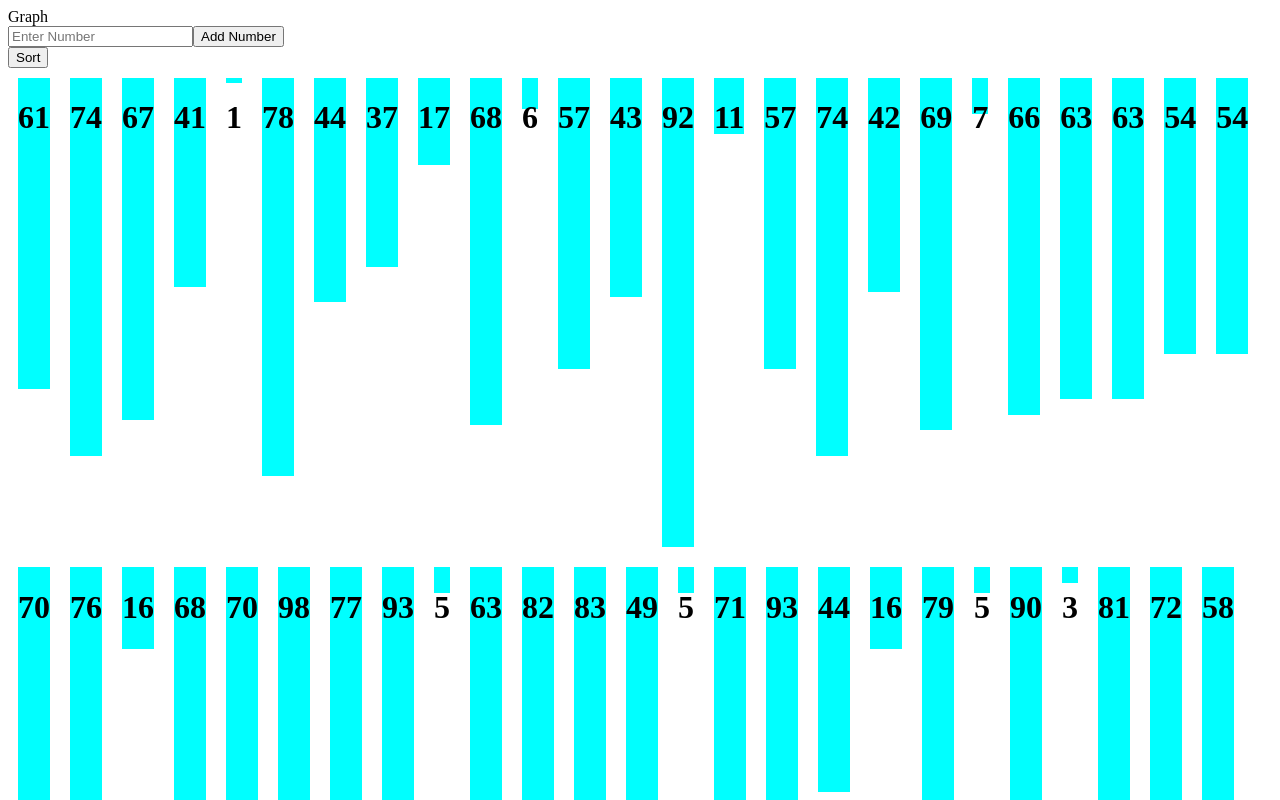
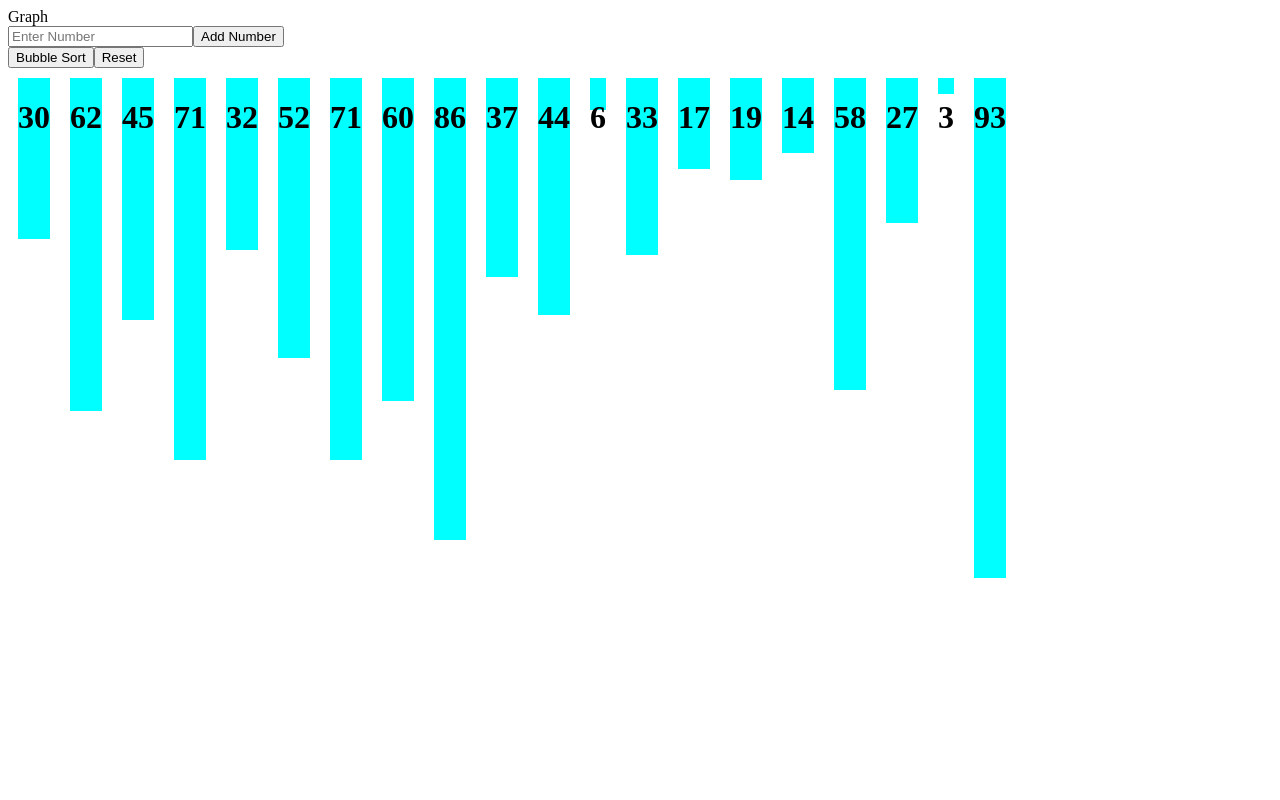
Before and after one commit to Bryanromerou/sorting-visualizer, a React (Create React App) app: page / in a window 1280 px wide. Shown: the top 800 px of the page. Built offline with nearby package versions, Linux system fonts and the light colour scheme; the HTML template or start-up script is replaced by a standard one.

Commit message:
change button name to bubble sort

```diff
--- a/src/App.css
+++ b/src/App.css
@@ -8,3 +8,7 @@
     display: flex;
     flex-wrap: wrap;
 }
+
+.compared{
+    background-color: brown;
+}
--- a/src/App.js
+++ b/src/App.js
@@ -1,5 +1,4 @@
 import './App.css';
-import Graph from './components/Graph';
 import GraphClassComponent from './components/GraphClassComponent';
 
 function App() {
@@ -7,7 +6,6 @@ function App() {
     <div className="App">
       Graph
       <GraphClassComponent/>
-      <Graph/>
     </div>
   );
 }
--- a/src/components/GraphClassComponent.js
+++ b/src/components/GraphClassComponent.js
@@ -21,20 +21,7 @@ class GraphClassComponent extends Component {
     }
 
     componentDidMount(){
-
-        //Seeding the Data
-        const seedArr = [];
-        let largest = 1;
-        for(let i = 0; i< 50;i++){
-            const num = getRandomInt(100)+1;
-            if (num>largest) largest = num;
-            seedArr.push(num);
-        }
-        const newRows = seedArr.map((elem,index)=>{
-            return <Row key = {index} number={elem} largestNum={largest}/>
-        });
-        this.setState({arrOfNums: seedArr, rows: newRows, largestNum:largest})
-
+        this.reset();
     }
 
     submitHandler = (e) =>{
@@ -52,7 +39,7 @@ class GraphClassComponent extends Component {
                 }
                 tempArr.push(number);
                 const newRows = tempArr.map((elem,index)=>{
-                    return <Row key = {index} number={elem} largestNum={newLargest}/>
+                    return <Row key = {index} number={elem} largestNum={newLargest} beingCompared = {false}/>
                 });
 
                 return {arrOfNums: tempArr, inputVal : "", rows: newRows, largestNum:newLargest}
@@ -62,7 +49,7 @@ class GraphClassComponent extends Component {
 
     }
 
-    sorter = async() =>{
+    quickSort = async() =>{
 
         let arr = this.state.arrOfNums;
         var len = arr.length;
@@ -74,14 +61,32 @@ class GraphClassComponent extends Component {
                     arr[j-1] = arr[j];
                     arr[j] = temp;
                     console.log("yo")
-                    const newRows = arr.map((elem,index)=>{
+                }
+                const newRows = arr.map((elem,index)=>{
+                    if((i==index)||(j==index)){
+                        return <Row key = {index} number={elem} largestNum={this.state.largestNum} beingCompared = {true}/>
+                    }else{
                         return <Row key = {index} number={elem} largestNum={this.state.largestNum} beingCompared = {false}/>
-                    });
-                    this.setState({rows:newRows,arrOfNums:arr})
-                }
+                    }
+                });
+                this.setState({rows:newRows,arrOfNums:arr})
             }
         }
 
+    }
+
+    reset = () =>{
+        const seedArr = [];
+        let largest = 1;
+        for(let i = 0; i< 20;i++){
+            const num = getRandomInt(100)+1;
+            if (num>largest) largest = num;
+            seedArr.push(num);
+        }
+        const newRows = seedArr.map((elem,index)=>{
+            return <Row key = {index} number={elem} largestNum={largest} beingCompared = {false}/>
+        });
+        this.setState({arrOfNums: seedArr, rows: newRows, largestNum:largest})
     }
 
     render() {
@@ -91,7 +96,8 @@ class GraphClassComponent extends Component {
                     <input type="text" placeholder="Enter Number" value={this.state.inputVal} onChange={(event)=> this.setState({ inputVal: event.target.value })}/>
                     <input type="submit" name="Submit" value="Add Number"/>
                 </form>
-                <button onClick={this.sorter}>Sort</button>
+                <button onClick={this.quickSort}>Bubble Sort</button>
+                <button onClick={this.reset}>Reset</button>
                 <div className="all_rows">
                     {this.state.rows}
                 </div>
--- a/src/components/Row.js
+++ b/src/components/Row.js
@@ -6,7 +6,7 @@ const Row = (props) => {
     const height = 500*(props.number)/props.largestNum;
 
     return (
-        <div className="row" style={{width:"10px",height:`${height}px`}}>
+        <div className={`${props.beingCompared && 'compared' } row`} style={{width:"10px",height:`${height}px`}}>
             <h1>{props.number}</h1>
         </div>
     );
```
Also changed, not shown: 1 other file (tests, documents, lock files or other folders).
